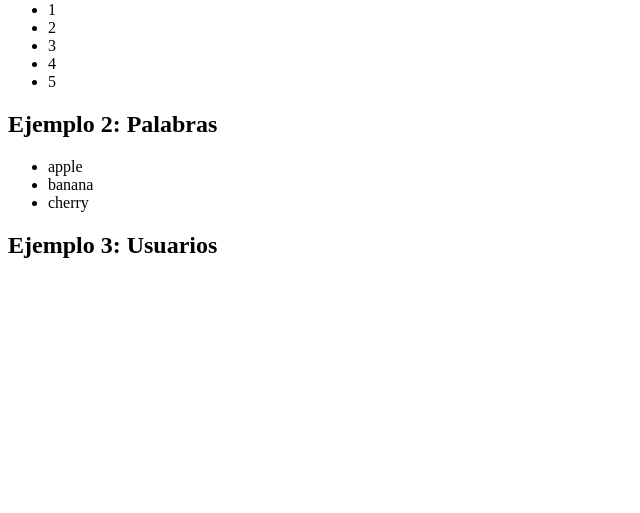
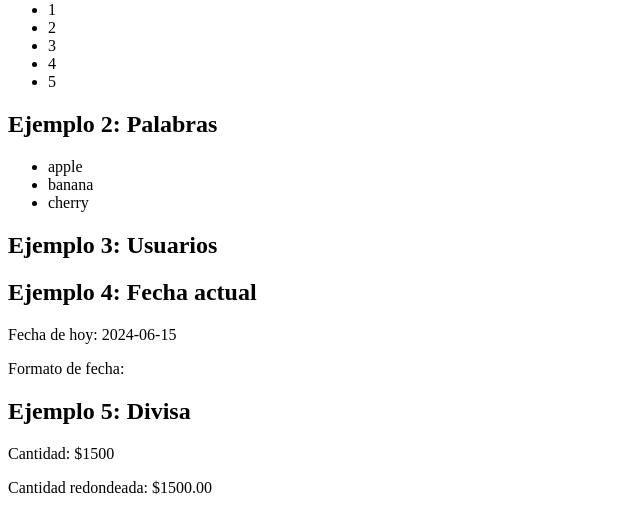
Before and after one commit to RdrigoFH/Pweb2-Django3, a Django app: page /catalog/ in a window 1280 px wide. Shown: the part 399-912 px from the top of the page, without its empty margins (0-640 px from the left). Before the commit the page ends 657 px from the top, so only its background shows below. Run offline with Django 5.2, Linux system fonts and the light colour scheme.

Commit message:
Se crearon dos ejemplos el 4 usa el filtro de fecha mientras que el 5 usa el filtro de floatformat para redondear los dos decimales del numero flotante

```diff
--- a/myproject/myapp/templates/index.html
+++ b/myproject/myapp/templates/index.html
@@ -40,5 +40,13 @@
         {% endfor %}
     </ul>
 
+    <h2>Ejemplo 4: Fecha actual</h2>
+    <p>Fecha de hoy: {{ current_date }}</p>
+    <p>Formato de fecha: {{ current_date|date:"F j, Y" }}</p>
+
+    <h2>Ejemplo 5: Divisa</h2>
+    <p>Cantidad: ${{ currency }}</p>
+    <p>Cantidad redondeada: ${{ currency|floatformat:2 }}</p>
+
 </body>
 </html>
```
